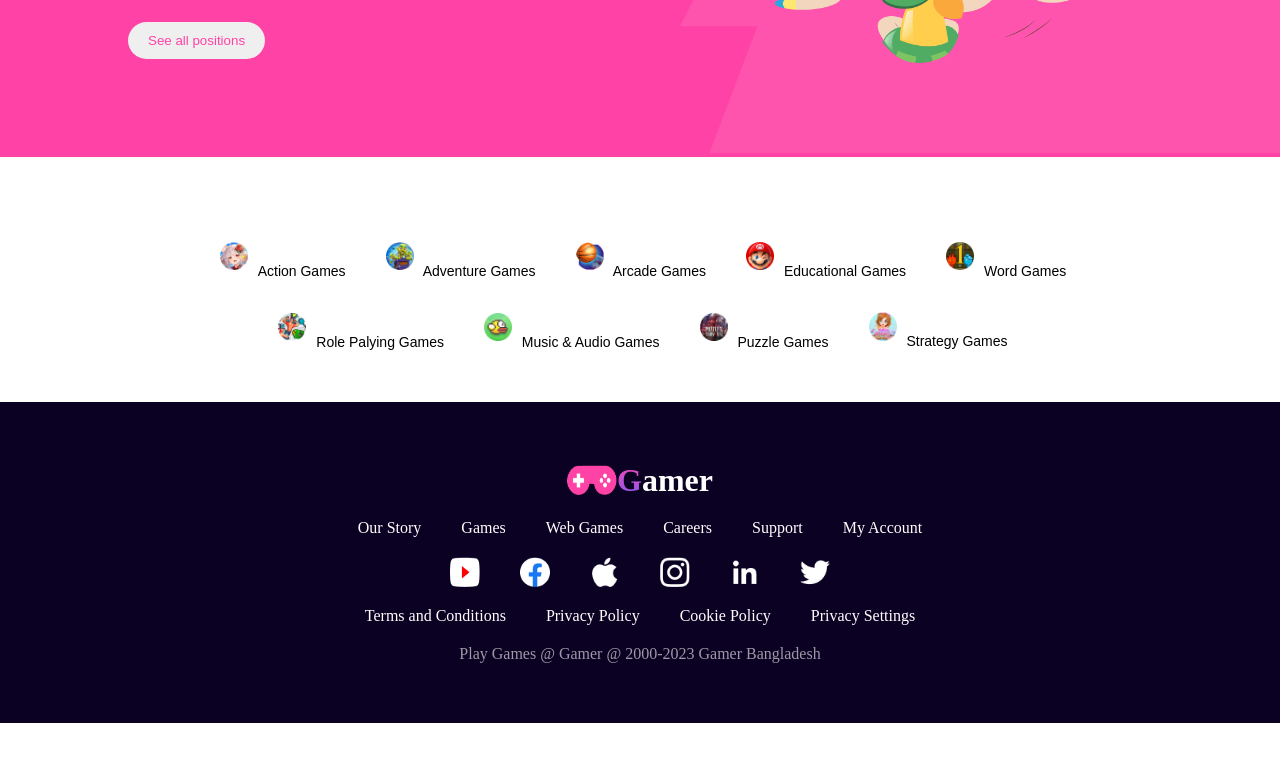
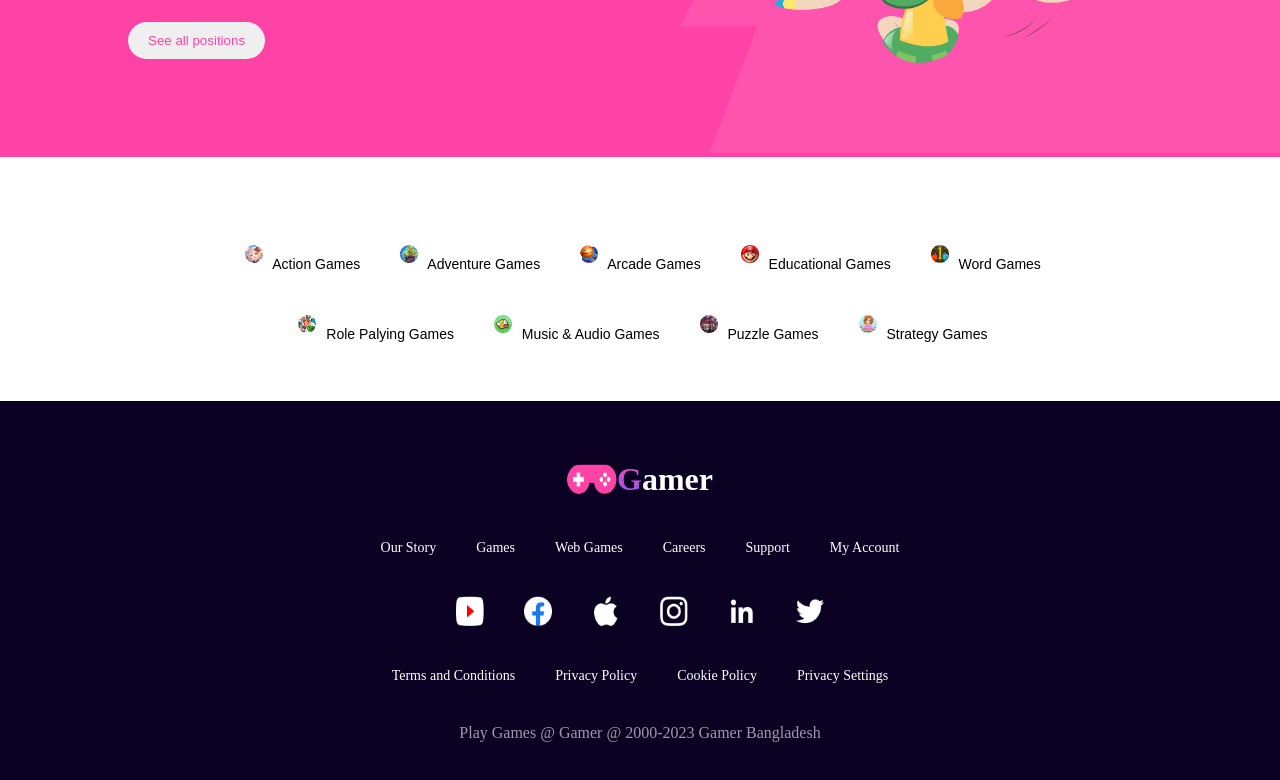
Before and after one commit to sajjad1916/Gamer-Zone, a plain HTML site: page index.html in a window 1280 px wide. Shown: the part 2313-3093 px from the top of the page. Before the commit the page ends 3036 px from the top, so only its background shows below. Drawn offline with Linux system fonts and the light colour scheme.

Commit message:
basic change

```diff
--- a/index.html
+++ b/index.html
@@ -130,7 +130,7 @@
         <div>
             <button>
                 <img src="./images/Rectangle 11.png" alt="">
-                <p> Action Games </p>
+                Action Games
             </button>
             <button>
                 <img src="./images/Rectangle 12.png" alt="">
--- a/style.css
+++ b/style.css
@@ -306,15 +306,10 @@
     height: 40px;
     margin: 15px;
     background: white;
+}
 
-}
-.button-list button p{
-    display: inline-block;
-    text-align: center;
-    margin: 0 auto;
-}
 .button-list button img{
-    width: 40px;
+    width: 30px;
     padding: 6px;
 }
 
@@ -340,12 +335,15 @@ footer img{
 
 .footer-list li{
     list-style: none;
+    margin-top: 20px;
+    margin-bottom: 20px;
 }
 
 .footer-list li a{
    color: white;
     text-decoration: none;
     padding: 10px 20px;
+    font-size: 14px;
 }
 
 footer .img-group{
@@ -357,7 +355,7 @@ footer .img-group{
 }
 
 footer .img-group img{
-    width: 30px;
+    width: 28px;
 }
  #gray{
     color: rgba(255, 255, 255, 0.60);
```
